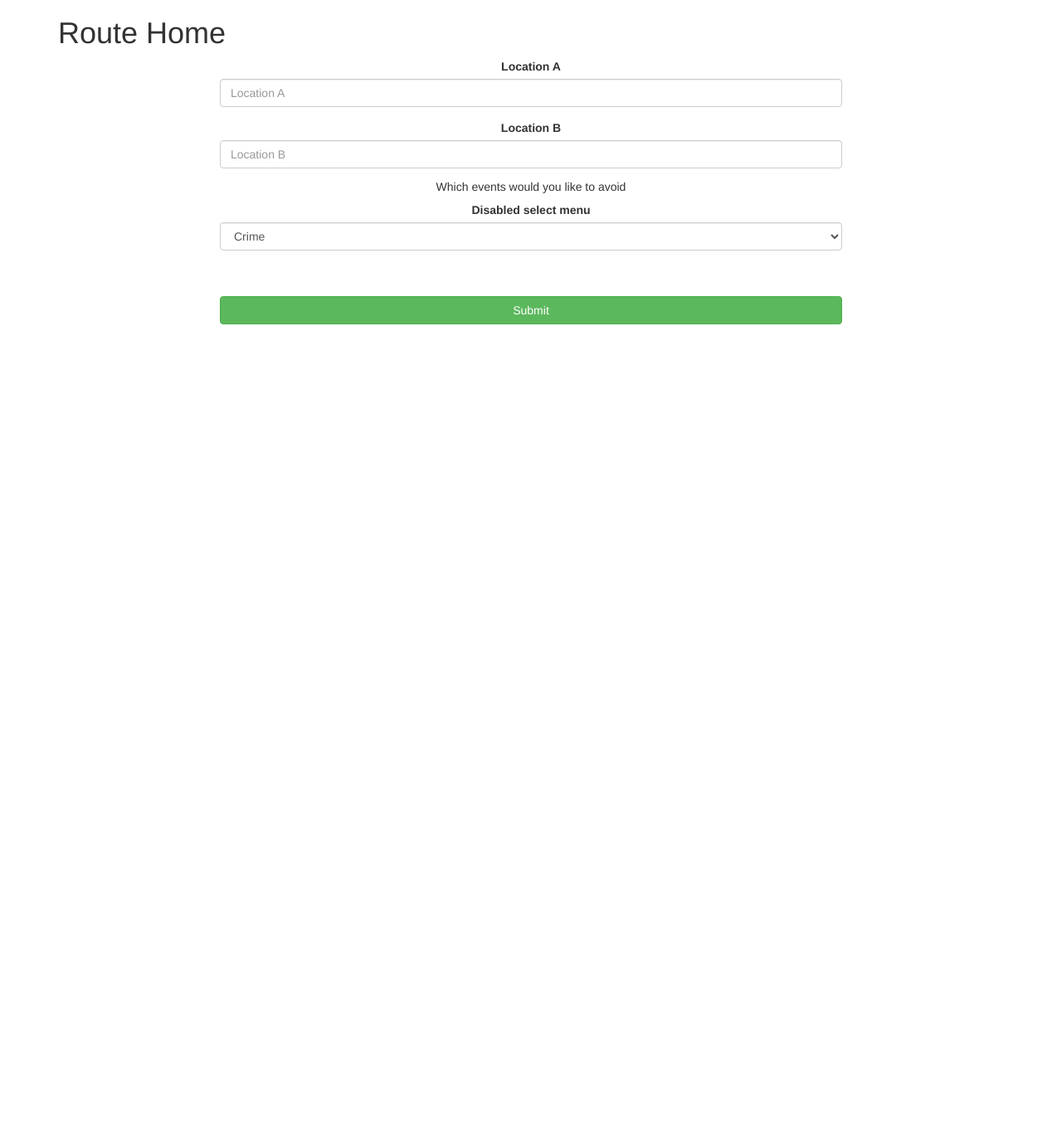
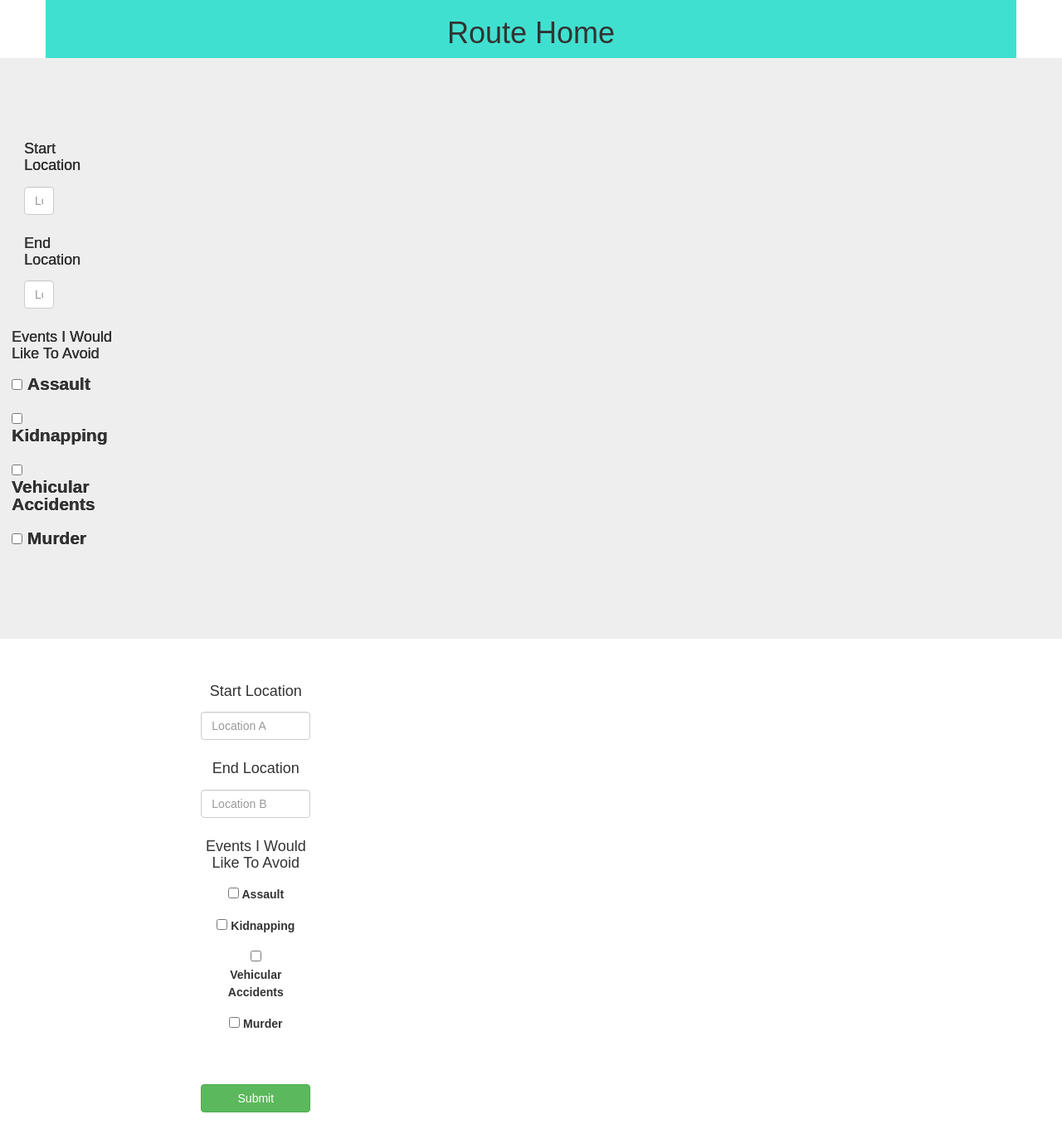
Before and after one commit to christinagee/Safe-Route-Home, a Django app: page / in a window 1280 px wide. Shown: the whole page at 83% size. Before the commit the page ends 391 px from the top, so only its background shows below. Run offline with Django 3.2, Linux system fonts and the light colour scheme; some libraries are stand-ins or nearby versions.

Commit message:
Changes to the html page

```diff
--- /dev/null
+++ b/routehome/static/css/home.css
@@ -0,0 +1,47 @@
+
+header {
+    font-family: 'Arial', Sans-serif;
+    background-color: turquoise;
+    text-align: center;
+}
+
+.jumbotron{
+  display: flex;
+  align-items: center;
+  background-size: cover;
+  color: :#ffffff;
+  height: 700px;
+  text-shadow: 0.25px 0.25px 0.25px #000000;
+}
+
+form {
+  line-height: 150%;
+  font-family: 'Arial', Sans-serif;
+  float: left;
+  max-width: 160px;
+  margin: 0;
+  padding: 1em;
+}
+
+form ul {
+    list-style-type: none;
+    padding: 10;
+}
+
+form ul a {
+    text-decoration: none;
+}
+
+div.indicators {
+    margin-left: 300px;
+    padding: 2em;
+    overflow: hidden;
+}
+
+h1{
+  font-family: 'Arial', Sans-serif;
+}
+
+p{
+  font-family: 'Arial', Sans-serif;
+}
--- a/routehome/templates/pages/location-form.html
+++ b/routehome/templates/pages/location-form.html
@@ -8,46 +8,97 @@
   <meta name="description" content="The Route Home">
   <meta name="author" content="SitePoint">
 
-  <!-- Latest compiled and minified CSS -->
-  <link rel="stylesheet" href="https://maxcdn.bootstrapcdn.com/bootstrap/3.3.7/css/bootstrap.min.css" integrity="sha384-BVYiiSIFeK1dGmJRAkycuHAHRg32OmUcww7on3RYdg4Va+PmSTsz/K68vbdEjh4u" crossorigin="anonymous">
-
-  <!--[if lt IE 9]>
-    <script src="https://cdnjs.cloudflare.com/ajax/libs/html5shiv/3.7.3/html5shiv.js"></script>
-  <![endif]-->
+  <link rel="stylesheet" type='text/css' href="https://maxcdn.bootstrapcdn.com/bootstrap/3.3.7/css/bootstrap.min.css" integrity="sha384-BVYiiSIFeK1dGmJRAkycuHAHRg32OmUcww7on3RYdg4Va+PmSTsz/K68vbdEjh4u" crossorigin="anonymous">
+  <link rel="stylesheet" type="text/css" href="routehome/static/css/home.css">
 </head>
 
-<header>
-  <div class="container">
-    <h1> Route Home </h1>
+<body>
+<header class='container'>
+  <div class="row">
+    <h1 class='col-sm-12 text-center'>Route Home</h1>
  </div>
 </header>
 
-<body>
+<section class='jumbotron'>
+<form method='GET' action='/map/'>
     <div class="container">
       <div class="row">
+        <div class="col-xs-6">
+          <div class="form-group">
+            <label for="startLocation"><h4>Start Location</h4></label>
+            <input type="text" class="form-control" name='location_a' placeholder="Location A">
+          </div>
+          <div class="form-group">
+            <label for="endLocation"><h4>End Location</h4></label>
+            <input type="text" class="form-control" name='location_b' placeholder="Location B">
+          </div>
+        </div>
+
+        <div clas='col-xs-6'>
+          <div class="form-group">
+             <label for="avoided"><h4>Events I Would Like To Avoid</h4></label>
+               <p>
+                 <input type="checkbox" id="assault" value="assault">
+                 <label for="assault">Assault</label>
+               </p>
+               <p>
+                 <input type="checkbox" id="kidnap" value="kidnap">
+                 <label for="kidnap">Kidnapping</label>
+               </p>
+               <p>
+                 <input type="checkbox" id="caraccident" value="caraccident">
+                 <label for="caraccident">Vehicular Accidents</label>
+               </p>
+               <p>
+                 <input type="checkbox" id="murder" value="murder">
+                 <label for="murder">Murder</label>
+               </p>
+           </div>
+        </div>
+
+      </div>
+    </div>
+</form>
+</section>
+
         <div class="col-xs-8 col-xs-offset-2 text-center">
+
           <form method='GET' action='/map/'>
+
             <div class="form-group">
-              <label for="exampleInputEmail1">Location A</label>
+              <label for="startLocation"><h4>Start Location</h4></label>
               <input type="text" class="form-control" name='location_a' placeholder="Location A">
             </div>
+
             <div class="form-group">
-              <label for="exampleInputPassword1">Location B</label>
+              <label for="endLocation"><h4>End Location</h4></label>
               <input type="text" class="form-control" name='location_b' placeholder="Location B">
             </div>
-            <h5>Which events would you like to avoid</h5>
+
             <div class="form-group">
-               <label for="scared_level">Disabled select menu</label>
-               <select id="scared_level" name='scared_level' class="form-control">
-                 <option>Crime</option>
-                  <option>Meh Scared</option>
-                   <option>Very Scared</option>
-               </select>
+               <label for="avoided"><h4>Events I Would Like To Avoid</h4></label>
+                 <p>
+                   <input type="checkbox" id="assault" value="assault">
+                   <label for="assault">Assault</label>
+                 </p>
+                 <p>
+                   <input type="checkbox" id="kidnap" value="kidnap">
+                   <label for="kidnap">Kidnapping</label>
+                 </p>
+                 <p>
+                   <input type="checkbox" id="caraccident" value="caraccident">
+                   <label for="caraccident">Vehicular Accidents</label>
+                 </p>
+                 <p>
+                   <input type="checkbox" id="murder" value="murder">
+                   <label for="murder">Murder</label>
+                 </p>
              </div>
             <br><br>
             <button type="submit" class="btn btn-default btn-success btn-block">Submit</button>
-              </div>
+            </div>
           </form>
+
         </div>
       </div>
     </div>
```
Also changed, not shown: 1 other file.
